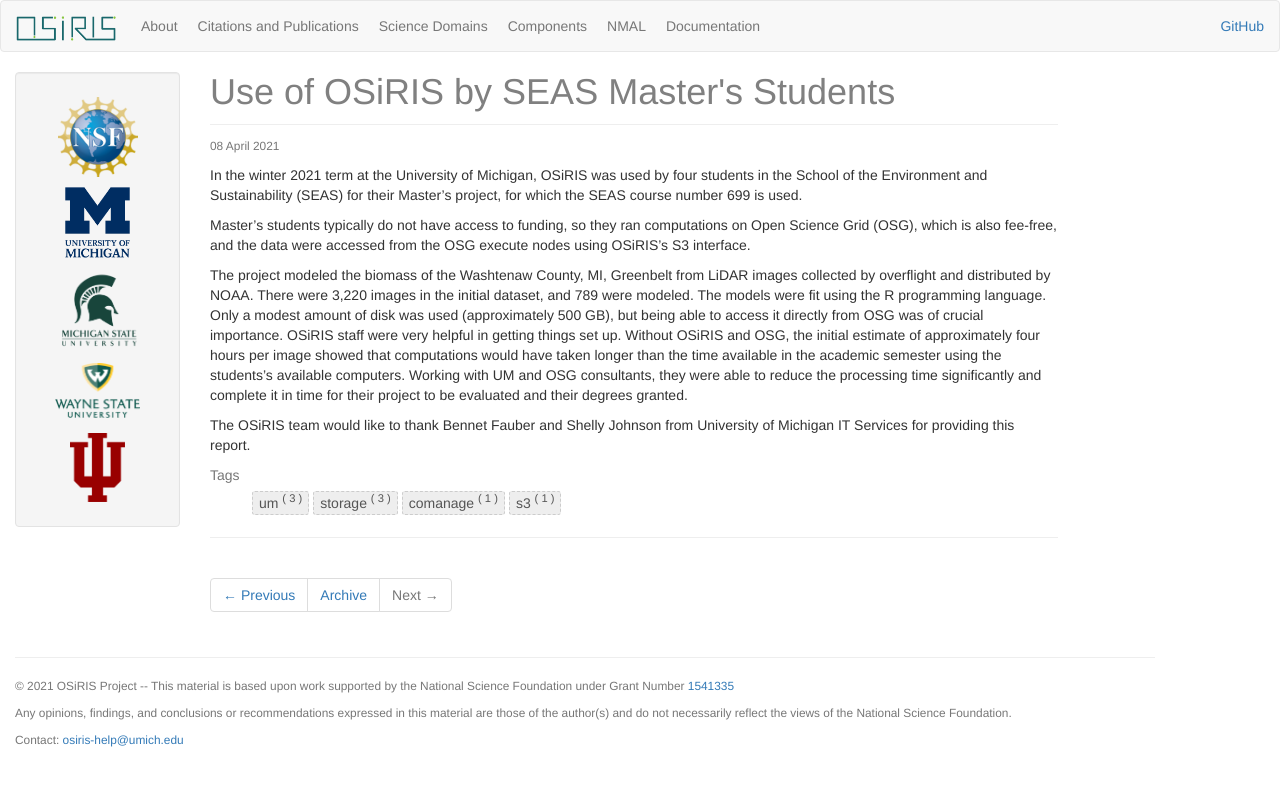
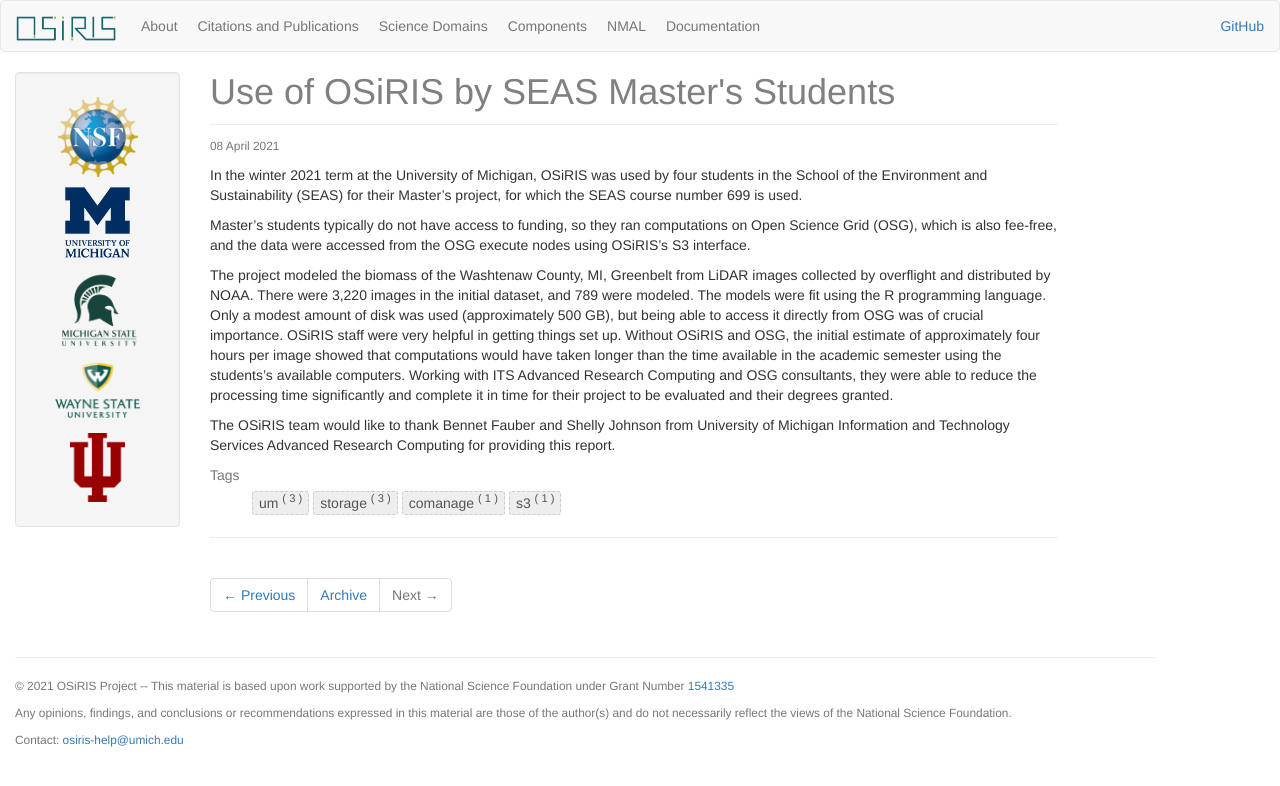
Before and after one commit to MI-OSiRIS/mi-osiris.github.io, a Jekyll site: the page built from _posts/2021-04-08-use-of-osiris-by-seas-students.md, in a window 1280 px wide. Shown: the top 786 px of the page. Built offline with Jekyll 4.4.1, drawn with Linux system fonts in a browser that asks for light colours.

Commit message:
Update 2021-04-08-use-of-osiris-by-seas-students.md
By request  from the ARC communications person, I spelled   out in full  the ITS ARC name  in the acknowledgement and added our  new  name to the body of the  text.

Sorry for not getting to this sooner.  If  you can make these changes, that would be super.

```diff
--- a/_posts/2021-04-08-use-of-osiris-by-seas-students.md
+++ b/_posts/2021-04-08-use-of-osiris-by-seas-students.md
@@ -12,6 +12,6 @@
 
 Master's students typically do not have access to funding, so they ran computations on Open Science Grid (OSG), which is also fee-free, and the data were accessed from the OSG execute nodes using OSiRIS's S3 interface.
 
-The project modeled the biomass of the Washtenaw County, MI, Greenbelt from LiDAR images collected by overflight and distributed by NOAA. There were 3,220 images in the initial dataset, and 789 were modeled. The models were fit using the R programming language. Only a modest amount of disk was used (approximately 500 GB), but being able to access it directly from OSG was of crucial importance. OSiRIS staff were very helpful in getting things set up. Without OSiRIS and OSG, the initial estimate of approximately four hours per image showed that computations would have taken longer than the time available in the academic semester using the students's available computers.  Working with UM and OSG consultants, they were able to reduce the processing time significantly and complete it in time for their project to be evaluated and their degrees granted.
+The project modeled the biomass of the Washtenaw County, MI, Greenbelt from LiDAR images collected by overflight and distributed by NOAA. There were 3,220 images in the initial dataset, and 789 were modeled. The models were fit using the R programming language. Only a modest amount of disk was used (approximately 500 GB), but being able to access it directly from OSG was of crucial importance. OSiRIS staff were very helpful in getting things set up. Without OSiRIS and OSG, the initial estimate of approximately four hours per image showed that computations would have taken longer than the time available in the academic semester using the students's available computers.  Working with ITS Advanced Research Computing and OSG consultants, they were able to reduce the processing time significantly and complete it in time for their project to be evaluated and their degrees granted.
 
-The OSiRIS team would like to thank Bennet Fauber and Shelly Johnson from University of Michigan IT Services for providing this report.
+The OSiRIS team would like to thank Bennet Fauber and Shelly Johnson from University of Michigan Information and Technology Services Advanced  Research Computing for providing this report.
```
